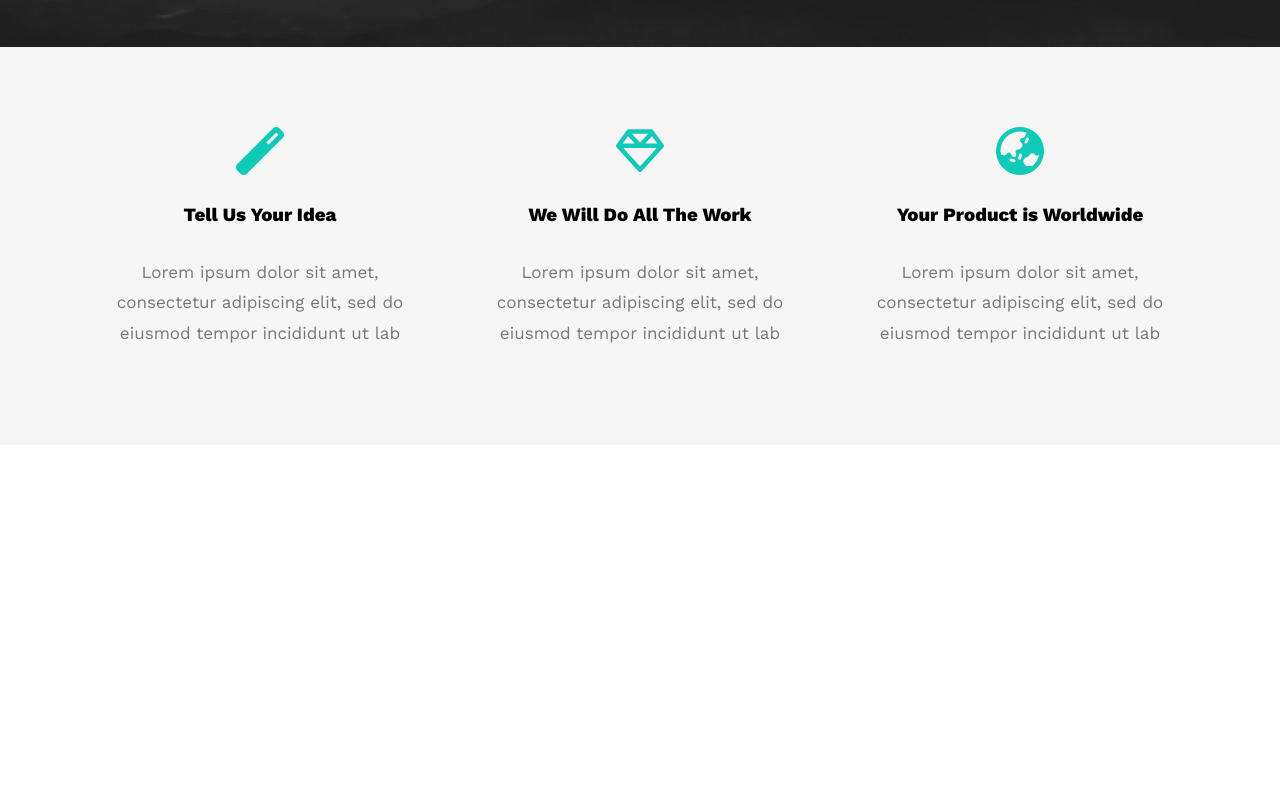
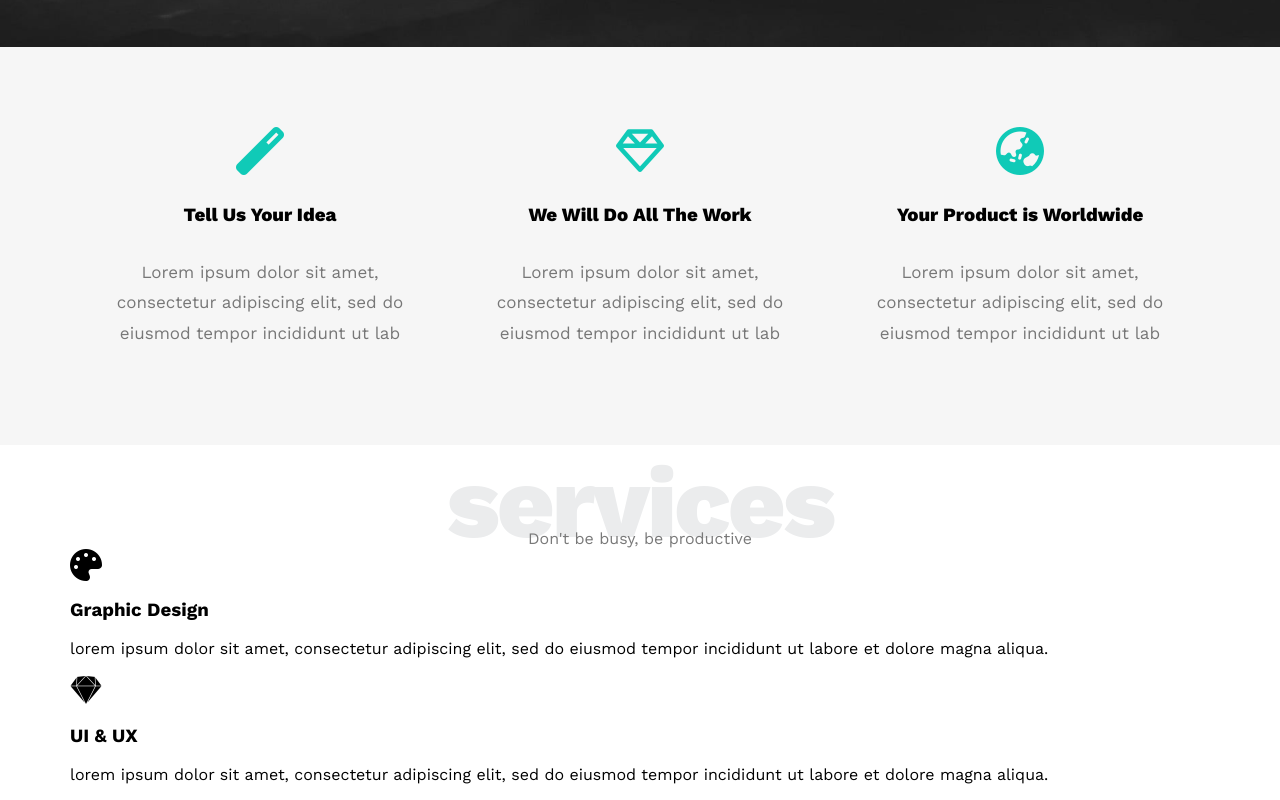
Before and after one commit to SaifLotfi/Leon-Template, a plain HTML site: page index.html in a window 1280 px wide. Shown: the part 758-1558 px from the top of the page. Before the commit the page ends 1203 px from the top, so only its background shows below. Drawn offline with nearby package versions, Linux system fonts and the light colour scheme.

Commit message:
start working on services

```diff
--- a/css/leon.css
+++ b/css/leon.css
@@ -43,7 +43,34 @@ body {
     width: 1170px;
   }
 }
-/* End Global Rules */ /*start header*/
+/* End Global Rules */
+
+/* start components */
+.special-heading {
+  color: #ebeced;
+  font-size: 100px;
+  text-align: center;
+  font-weight: 800;
+  letter-spacing: -3px;
+  margin: 0;
+}
+
+.special-heading + p {
+  margin: -30px 0 0;
+  text-align: center;
+  color: #797979;
+}
+@media(max-width: 767px){
+  .special-heading{
+    font-size: 60px;
+  }
+  .special-heading + p{
+    margin-top: -20px;
+  }
+}
+/* end components */
+
+/*start header*/
 .header {
   padding: 20px;
 }
--- a/index.html
+++ b/index.html
@@ -80,5 +80,42 @@
       </div>
     </div>
     <!-- end features section -->
+
+    <!-- start services section -->
+
+    <div class="services">
+      <div class="container">
+        <h2 class="special-heading">services</h2>
+        <p>Don't be busy, be productive</p>
+        <div class="servies-content">
+          <div class="col">
+            <!-- start service -->
+            <div class="srv">
+              <i class="fas fa-palette fa-2x"></i>
+              <div class="text">
+                <h3>Graphic Design</h3>
+                <p>
+                  lorem ipsum dolor sit amet, consectetur adipiscing elit, sed
+                  do eiusmod tempor incididunt ut labore et dolore magna aliqua.
+                </p>
+              </div>
+            </div>
+            <div class="srv">
+              <i class="fab fa-sketch fa-2x"></i>
+              <div class="text">
+                <h3>UI & UX</h3>
+                <p>
+                  lorem ipsum dolor sit amet, consectetur adipiscing elit, sed
+                  do eiusmod tempor incididunt ut labore et dolore magna aliqua.
+                </p>
+              </div>
+            </div>
+            <!-- end service -->
+          </div>
+        </div>
+      </div>
+    </div>
+
+    <!-- end services section -->
   </body>
 </html>
```
